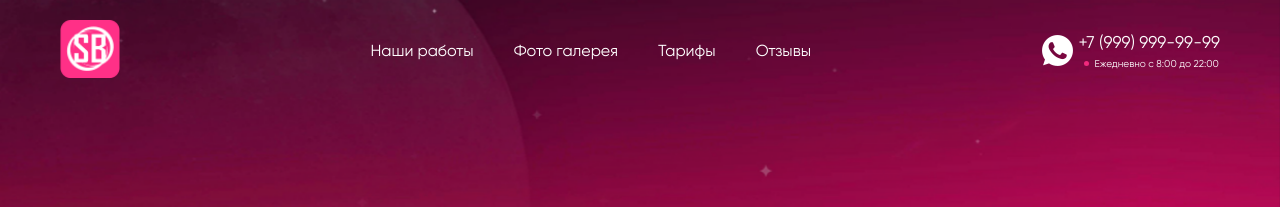
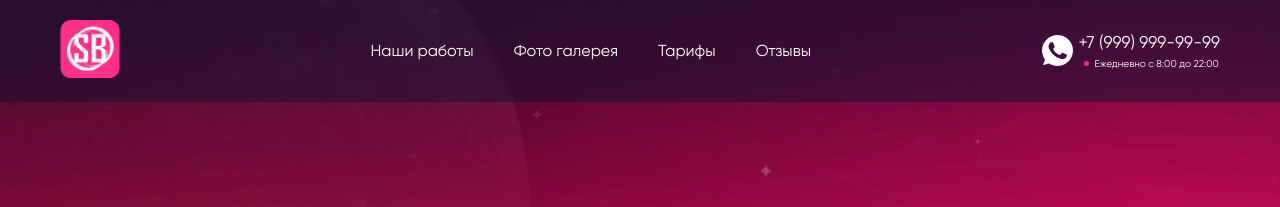
Before and after one commit to moudoder/Gb, a plain HTML site: page index.html in a window 1280 px wide. Shown: the top 207 px of the page. Drawn offline with nearby package versions, Linux system fonts and the light colour scheme.

Commit message:
Add files via upload

```diff
--- a/css/front.css
+++ b/css/front.css
@@ -483,6 +483,23 @@
 	line-height: 30.7px;
 	text-align: center;
 }
+.header::after{
+	position: absolute;
+	top: 0;
+	left: 0;
+	right: 0;
+	bottom: 0;
+	width: 100%;
+	height: 100%;
+	backdrop-filter: blur(2px);
+	content: '';
+	background: rgba(14,18,48,0.5);
+	display: block;
+}
+.header .container{
+	position: relative;
+	z-index: 1000;
+}
 @media (max-width: 1100px){
 	.portfolio-new-top-name {
 	    width: 33%;
```
